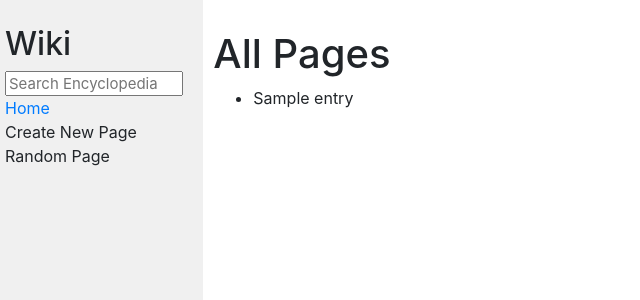
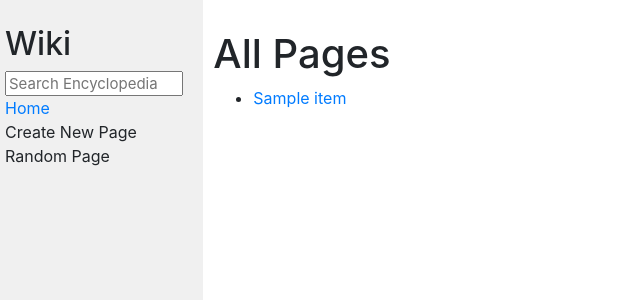
Before and after one commit to danm364/wikiclone, a Django app: template wiki/encyclopedia/templates/encyclopedia/index.html in a window 1280 px wide. Shown: the top 300 px of the page, without its empty margins (0-640 px from the left). Run offline with Django 3.2, Linux system fonts and the light colour scheme; the template is opened without the code that fills it: most values are stand-ins (such as "Sample title", 1, 10 or a date in 2020); some libraries are stand-ins or nearby versions.

Commit message:
anchors added to index page

```diff
--- a/wiki/encyclopedia/templates/encyclopedia/index.html
+++ b/wiki/encyclopedia/templates/encyclopedia/index.html
@@ -8,8 +8,8 @@
     <h1>All Pages</h1>
 
     <ul>
-        {% for entry in entries %}
-            <li href="{% url 'entry' %}">{{ entry }}</li>
+        {% for item in entries %}
+            <li><a href="{% url 'page_entry' item %}">{{ item }}</a></li>
         {% endfor %}
     </ul>
 
--- a/wiki/encyclopedia/urls.py
+++ b/wiki/encyclopedia/urls.py
@@ -4,5 +4,5 @@
 
 urlpatterns = [
     path("", views.index, name="index"),
-    path("<str:title>", views.entry, name="entry")
+    path("<str:title>", views.entry, name="page_entry")
 ]
```
